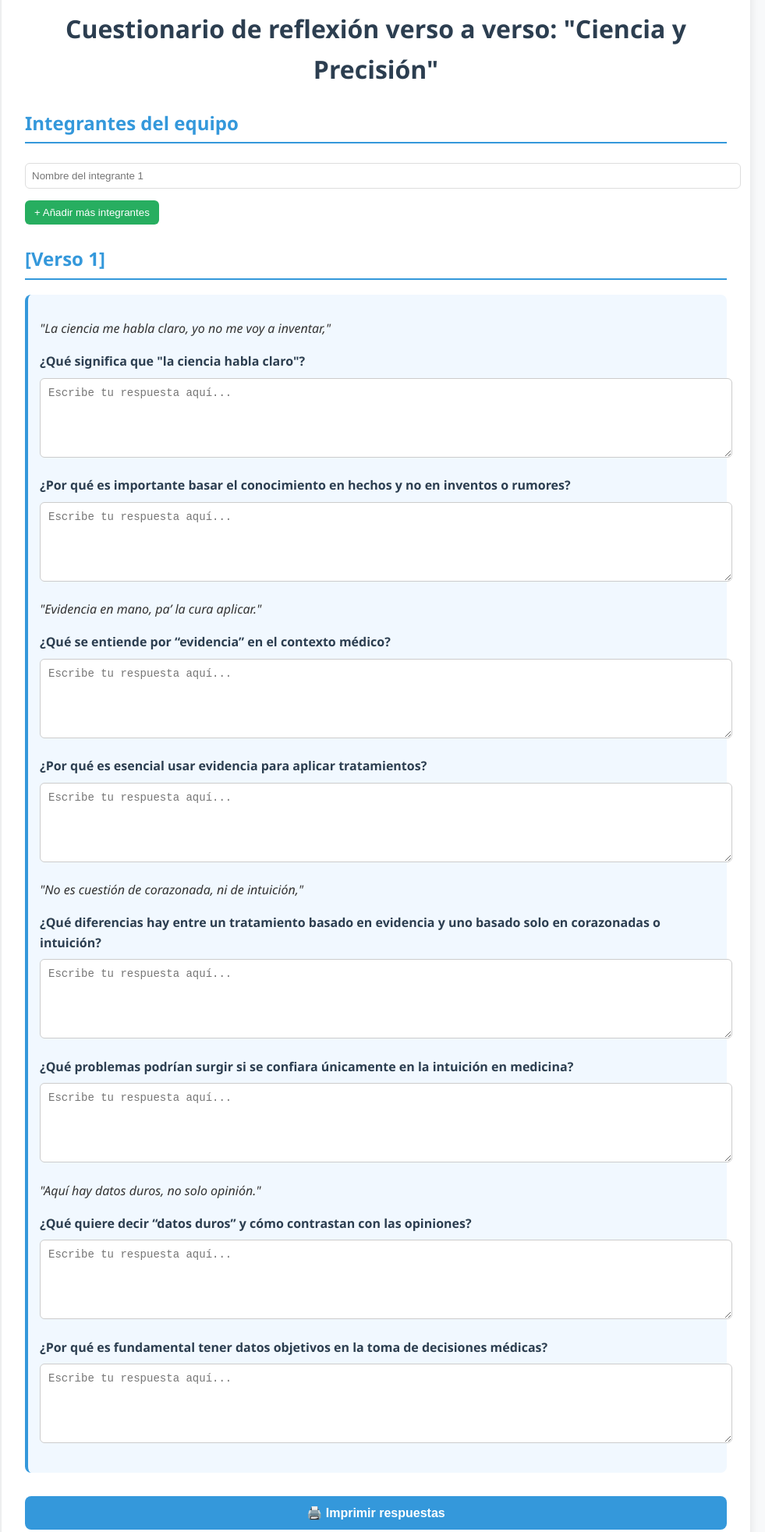
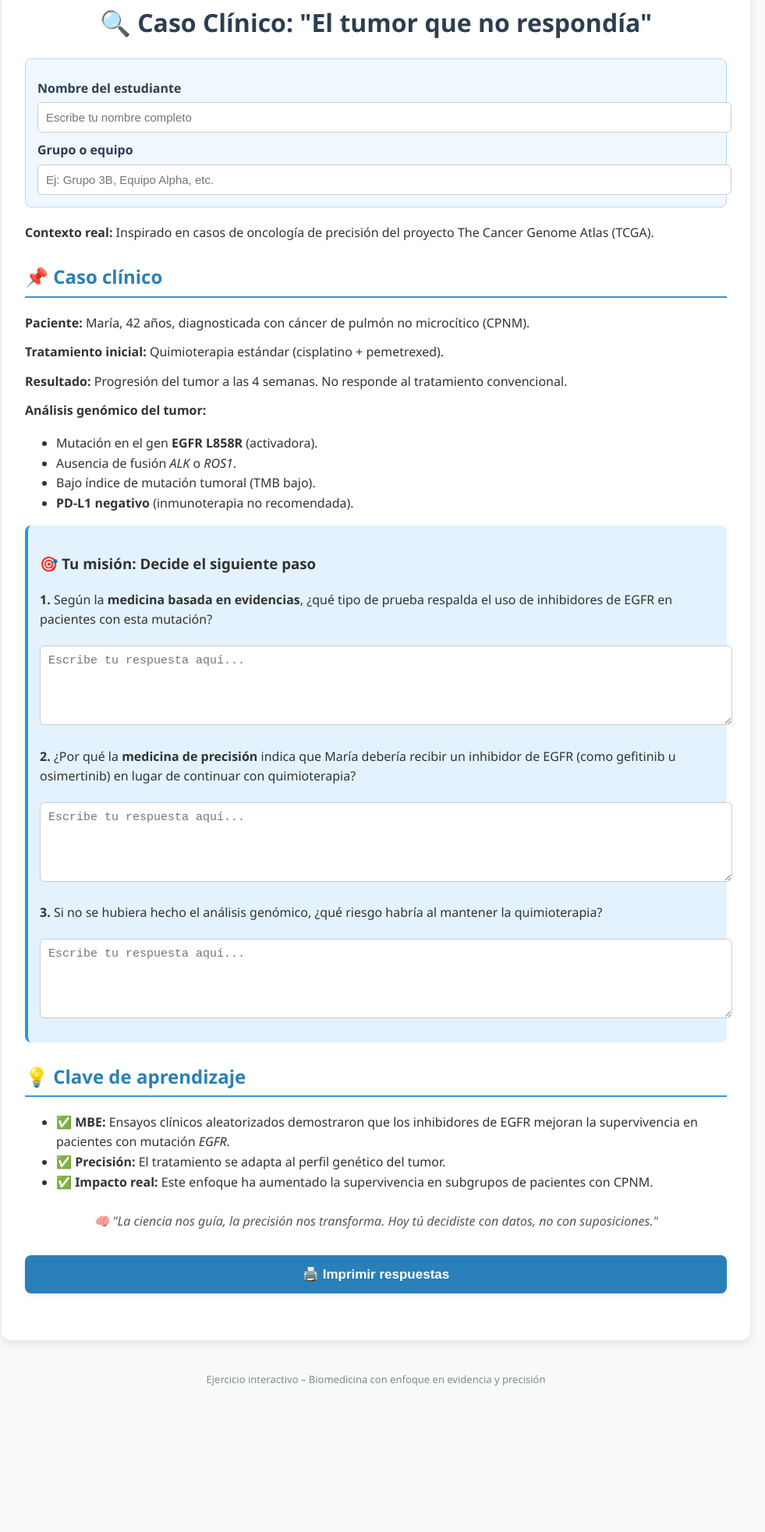
Before and after one commit to abarrios-crypto/cuestionario-ciencia, a plain HTML site: page index.html in a window 1280 px wide. Shown: the part 68-2033 px from the top of the page at 78% size, without its empty margins (158-1139 px from the left). After the commit the page ends 1868 px from the top, so only its background shows below. Drawn offline with Linux system fonts and the light colour scheme.

Commit message:
Update index.html

```diff
--- a/index.html
+++ b/index.html
@@ -3,7 +3,7 @@
 <head>
   <meta charset="UTF-8" />
   <meta name="viewport" content="width=device-width, initial-scale=1.0"/>
-  <title>Cuestionario: Ciencia y Precisión</title>
+  <title>Caso Clínico: Ciencia y Precisión</title>
   <style>
     body {
       font-family: 'Segoe UI', Tahoma, Geneva, Verdana, sans-serif;
@@ -11,6 +11,7 @@
       color: #333;
       line-height: 1.6;
       padding: 20px;
+      margin: 0;
     }
     .container {
       max-width: 900px;
@@ -18,7 +19,7 @@
       background: white;
       padding: 30px;
       border-radius: 12px;
-      box-shadow: 0 4px 12px rgba(0,0,0,0.1);
+      box-shadow: 0 4px 12px rgba(0, 0, 0, 0.1);
     }
     h1 {
       text-align: center;
@@ -26,25 +27,40 @@
       margin-bottom: 20px;
     }
     h2 {
-      color: #3498db;
+      color: #2980b9;
       border-bottom: 2px solid #3498db;
       padding-bottom: 5px;
       margin-top: 25px;
     }
-    .verse {
-      background-color: #f1f8ff;
+    .info-group {
+      background: #f0f7ff;
       padding: 15px;
-      border-left: 4px solid #3498db;
+      border-radius: 8px;
+      border: 1px solid #b3d9ff;
       margin-bottom: 20px;
+    }
+    .info-group label {
+      display: block;
+      margin: 10px 0 5px;
+      font-weight: 600;
+      color: #2c3e50;
+    }
+    .info-group input {
+      width: 100%;
+      padding: 10px;
+      border: 1px solid #ccc;
+      border-radius: 6px;
+      font-size: 15px;
+    }
+    p {
+      margin: 12px 0;
+    }
+    .highlight {
+      background: #e3f2fd;
+      padding: 15px;
+      border-left: 4px solid #2196f3;
       border-radius: 8px;
-    }
-    .question {
       margin: 15px 0;
-    }
-    .question p {
-      font-weight: 600;
-      margin-bottom: 8px;
-      color: #2c3e50;
     }
     textarea {
       width: 100%;
@@ -53,149 +69,120 @@
       border-radius: 6px;
       resize: vertical;
       min-height: 80px;
-      font-size: 14px;
+      font-size: 15px;
+      margin: 8px 0;
     }
-    .participants {
-      margin: 25px 0;
-    }
-    .participants button {
-      margin-top: 10px;
-      padding: 8px 12px;
-      background-color: #27ae60;
-      color: white;
-      border: none;
-      border-radius: 6px;
-      cursor: pointer;
-    }
-    .participants button:hover {
-      background-color: #219a52;
-    }
-    .participant-input {
-      margin: 5px 0;
-      padding: 8px;
-      width: 100%;
-      border: 1px solid #ddd;
-      border-radius: 6px;
-    }
-
     .print-btn {
       display: block;
       width: 100%;
-      padding: 12px;
-      background-color: #3498db;
+      padding: 14px;
+      background-color: #2980b9;
       color: white;
       border: none;
       border-radius: 8px;
-      font-size: 16px;
+      font-size: 17px;
       font-weight: bold;
       cursor: pointer;
-      margin-top: 30px;
-      text-align: center;
+      margin: 30px 0;
+      box-shadow: 0 2px 6px rgba(0,0,0,0.1);
     }
     .print-btn:hover {
-      background-color: #2980b9;
+      background-color: #1f6aad;
+    }
+    .footer {
+      text-align: center;
+      margin-top: 40px;
+      color: #7f8c8d;
+      font-size: 13px;
     }
 
-    .footer {
-      text-align: center;
-      margin-top: 30px;
-      color: #7f8c8d;
-      font-size: 12px;
-    }
-
-    /* Ocultar botones al imprimir */
+    /* Ocultar botón al imprimir */
     @media print {
-      .participants button, .print-btn, .footer {
-        display: none !important;
+      .print-btn {
+        display: none;
+      }
+      .footer {
+        display: none;
       }
       .container {
         box-shadow: none;
         padding: 10px;
       }
       body {
-        background: white;
         -webkit-print-color-adjust: exact;
+        print-color-adjust: exact;
       }
     }
   </style>
 </head>
 <body>
-  <div class="container" id="print-content">
-    <h1>Cuestionario de reflexión verso a verso: "Ciencia y Precisión"</h1>
+  <div class="container" id="print-area">
+    <h1>🔍 Caso Clínico: "El tumor que no respondía"</h1>
 
-    <div class="participants">
-      <h2>Integrantes del equipo</h2>
-      <div id="participants-list">
-        <input type="text" class="participant-input" placeholder="Nombre del integrante 1" />
-      </div>
-      <button type="button" onclick="addParticipant()">+ Añadir más integrantes</button>
+    <!-- Campos: Nombre del estudiante y Grupo -->
+    <div class="info-group">
+      <label for="student-name">Nombre del estudiante</label>
+      <input type="text" id="student-name" placeholder="Escribe tu nombre completo" />
+
+      <label for="student-group">Grupo o equipo</label>
+      <input type="text" id="student-group" placeholder="Ej: Grupo 3B, Equipo Alpha, etc." />
     </div>
 
-    <!-- [Verso 1] -->
-    <h2>[Verso 1]</h2>
-    <div class="verse">
-      <p><em>"La ciencia me habla claro, yo no me voy a inventar,"</em></p>
-      <div class="question">
-        <p>¿Qué significa que "la ciencia habla claro"?</p>
-        <textarea placeholder="Escribe tu respuesta aquí..."></textarea>
-      </div>
-      <div class="question">
-        <p>¿Por qué es importante basar el conocimiento en hechos y no en inventos o rumores?</p>
-        <textarea placeholder="Escribe tu respuesta aquí..."></textarea>
-      </div>
+    <p><strong>Contexto real:</strong> Inspirado en casos de oncología de precisión del proyecto The Cancer Genome Atlas (TCGA).</p>
 
-      <p><em>"Evidencia en mano, pa’ la cura aplicar."</em></p>
-      <div class="question">
-        <p>¿Qué se entiende por “evidencia” en el contexto médico?</p>
-        <textarea placeholder="Escribe tu respuesta aquí..."></textarea>
-      </div>
-      <div class="question">
-        <p>¿Por qué es esencial usar evidencia para aplicar tratamientos?</p>
-        <textarea placeholder="Escribe tu respuesta aquí..."></textarea>
-      </div>
+    <h2>📌 Caso clínico</h2>
+    <p>
+      <strong>Paciente:</strong> María, 42 años, diagnosticada con cáncer de pulmón no microcítico (CPNM).
+    </p>
+    <p>
+      <strong>Tratamiento inicial:</strong> Quimioterapia estándar (cisplatino + pemetrexed).
+    </p>
+    <p>
+      <strong>Resultado:</strong> Progresión del tumor a las 4 semanas. No responde al tratamiento convencional.
+    </p>
 
-      <p><em>"No es cuestión de corazonada, ni de intuición,"</em></p>
-      <div class="question">
-        <p>¿Qué diferencias hay entre un tratamiento basado en evidencia y uno basado solo en corazonadas o intuición?</p>
-        <textarea placeholder="Escribe tu respuesta aquí..."></textarea>
-      </div>
-      <div class="question">
-        <p>¿Qué problemas podrían surgir si se confiara únicamente en la intuición en medicina?</p>
-        <textarea placeholder="Escribe tu respuesta aquí..."></textarea>
-      </div>
+    <p>
+      <strong>Análisis genómico del tumor:</strong>
+    </p>
+    <ul>
+      <li>Mutación en el gen <strong>EGFR L858R</strong> (activadora).</li>
+      <li>Ausencia de fusión <em>ALK</em> o <em>ROS1</em>.</li>
+      <li>Bajo índice de mutación tumoral (TMB bajo).</li>
+      <li><strong>PD-L1 negativo</strong> (inmunoterapia no recomendada).</li>
+    </ul>
 
-      <p><em>"Aquí hay datos duros, no solo opinión."</em></p>
-      <div class="question">
-        <p>¿Qué quiere decir “datos duros” y cómo contrastan con las opiniones?</p>
-        <textarea placeholder="Escribe tu respuesta aquí..."></textarea>
-      </div>
-      <div class="question">
-        <p>¿Por qué es fundamental tener datos objetivos en la toma de decisiones médicas?</p>
-        <textarea placeholder="Escribe tu respuesta aquí..."></textarea>
-      </div>
+    <div class="highlight">
+      <h3>🎯 Tu misión: Decide el siguiente paso</h3>
+
+      <p><strong>1.</strong> Según la <strong>medicina basada en evidencias</strong>, ¿qué tipo de prueba respalda el uso de inhibidores de EGFR en pacientes con esta mutación?</p>
+      <textarea placeholder="Escribe tu respuesta aquí..."></textarea>
+
+      <p><strong>2.</strong> ¿Por qué la <strong>medicina de precisión</strong> indica que María debería recibir un inhibidor de EGFR (como gefitinib u osimertinib) en lugar de continuar con quimioterapia?</p>
+      <textarea placeholder="Escribe tu respuesta aquí..."></textarea>
+
+      <p><strong>3.</strong> Si no se hubiera hecho el análisis genómico, ¿qué riesgo habría al mantener la quimioterapia?</p>
+      <textarea placeholder="Escribe tu respuesta aquí..."></textarea>
     </div>
 
-    <!-- Aquí van los otros versos (Pre-Coro, Coro, etc.) -->
-    <!-- (Puedes copiarlos del código anterior si ya los tienes completos) -->
+    <h2>💡 Clave de aprendizaje</h2>
+    <ul>
+      <li>✅ <strong>MBE:</strong> Ensayos clínicos aleatorizados demostraron que los inhibidores de EGFR mejoran la supervivencia en pacientes con mutación <em>EGFR</em>.</li>
+      <li>✅ <strong>Precisión:</strong> El tratamiento se adapta al perfil genético del tumor.</li>
+      <li>✅ <strong>Impacto real:</strong> Este enfoque ha aumentado la supervivencia en subgrupos de pacientes con CPNM.</li>
+    </ul>
 
-    <button class="print-btn" onclick="window.print()">🖨️ Imprimir respuestas</button>
+    <p style="font-style: italic; text-align: center; margin-top: 25px; color: #555;">
+      🧠 "La ciencia nos guía, la precisión nos transforma. Hoy tú decidiste con datos, no con suposiciones."
+    </p>
+
+    <!-- Botón de imprimir -->
+    <button class="print-btn" onclick="window.print()">
+      🖨️ Imprimir respuestas
+    </button>
   </div>
 
   <div class="footer">
-    Cuestionario interactivo: "Ciencia y Precisión" – Reflexión colaborativa
+    Ejercicio interactivo – Biomedicina con enfoque en evidencia y precisión
   </div>
-
-  <script>
-    let participantCount = 1;
-    function addParticipant() {
-      participantCount++;
-      const list = document.getElementById('participants-list');
-      const input = document.createElement('input');
-      input.type = 'text';
-      input.className = 'participant-input';
-      input.placeholder = `Nombre del integrante ${participantCount}`;
-      list.appendChild(input);
-    }
-  </script>
 </body>
 </html>
```
